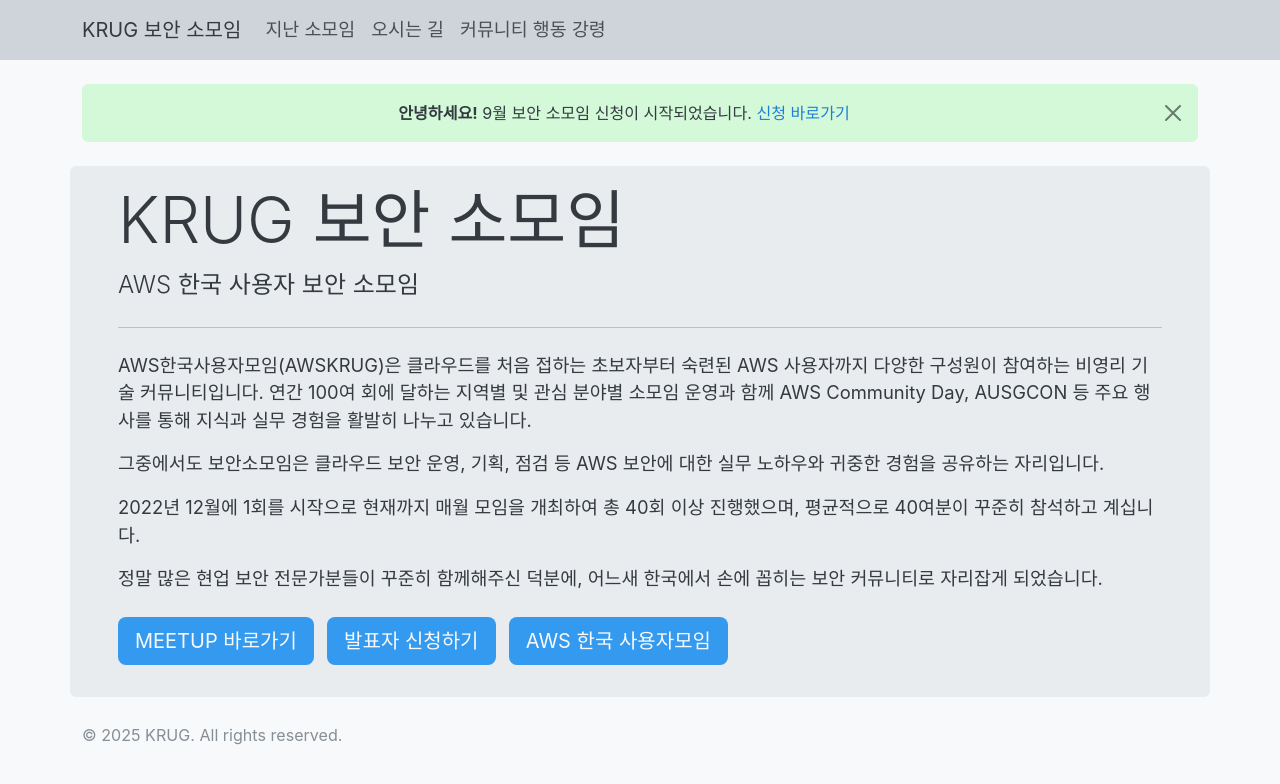
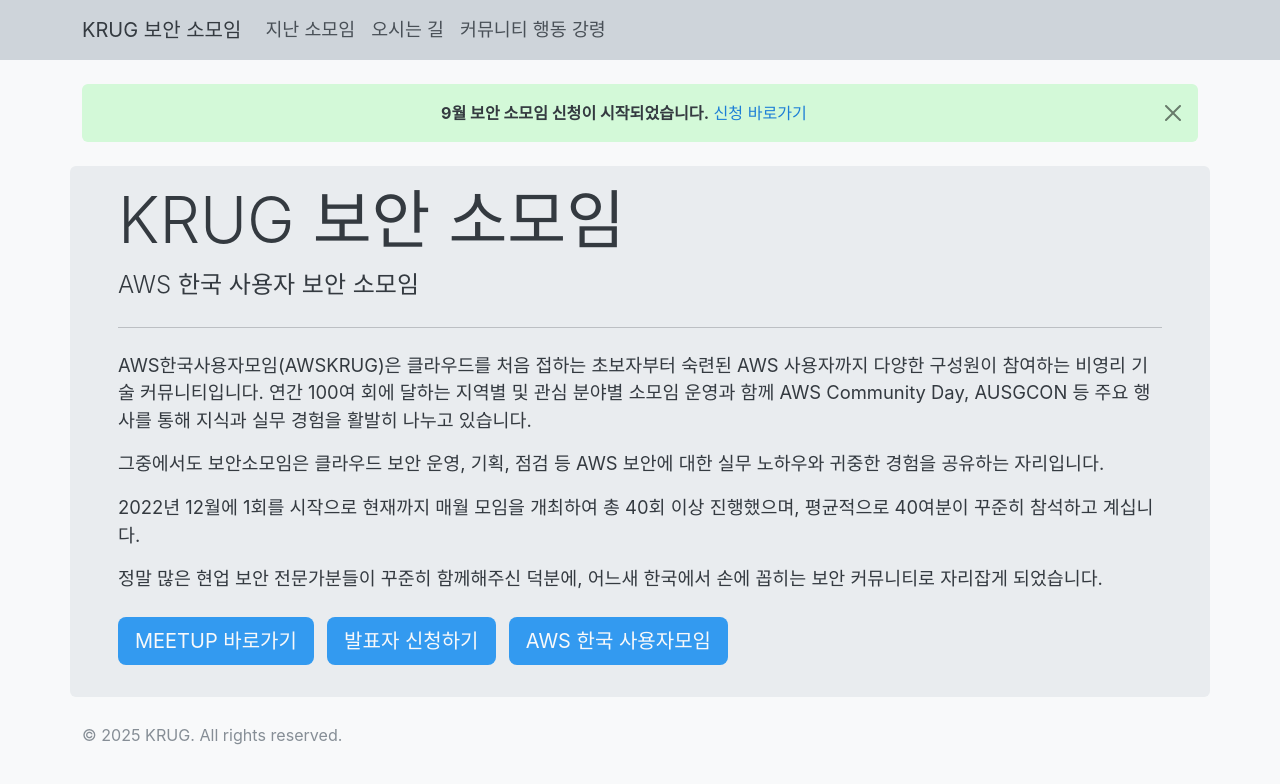
Before and after one commit to awskrug/security-group, a Jekyll site: the page built from index.md, in a window 1280 px wide. Shown: the top 784 px of the page. Built offline with Jekyll 4.4.1, drawn with Linux system fonts in a browser that asks for light colours.

Commit message:
알랏 업데이트

```diff
--- a/_data/index.yml
+++ b/_data/index.yml
@@ -1,6 +1,6 @@
 alerts:
-  - title: "안녕하세요!"
-    text: 9월 보안 소모임 신청이 시작되었습니다. <a href="https://www.meetup.com/awskrug/events/310846780/"> 신청 바로가기</a>
+  - title: "9월 보안 소모임 신청이 시작되었습니다."
+    text: <a href="https://www.meetup.com/awskrug/events/310846780/"> 신청 바로가기</a>
     color: green-1
 
 buttons:
```
